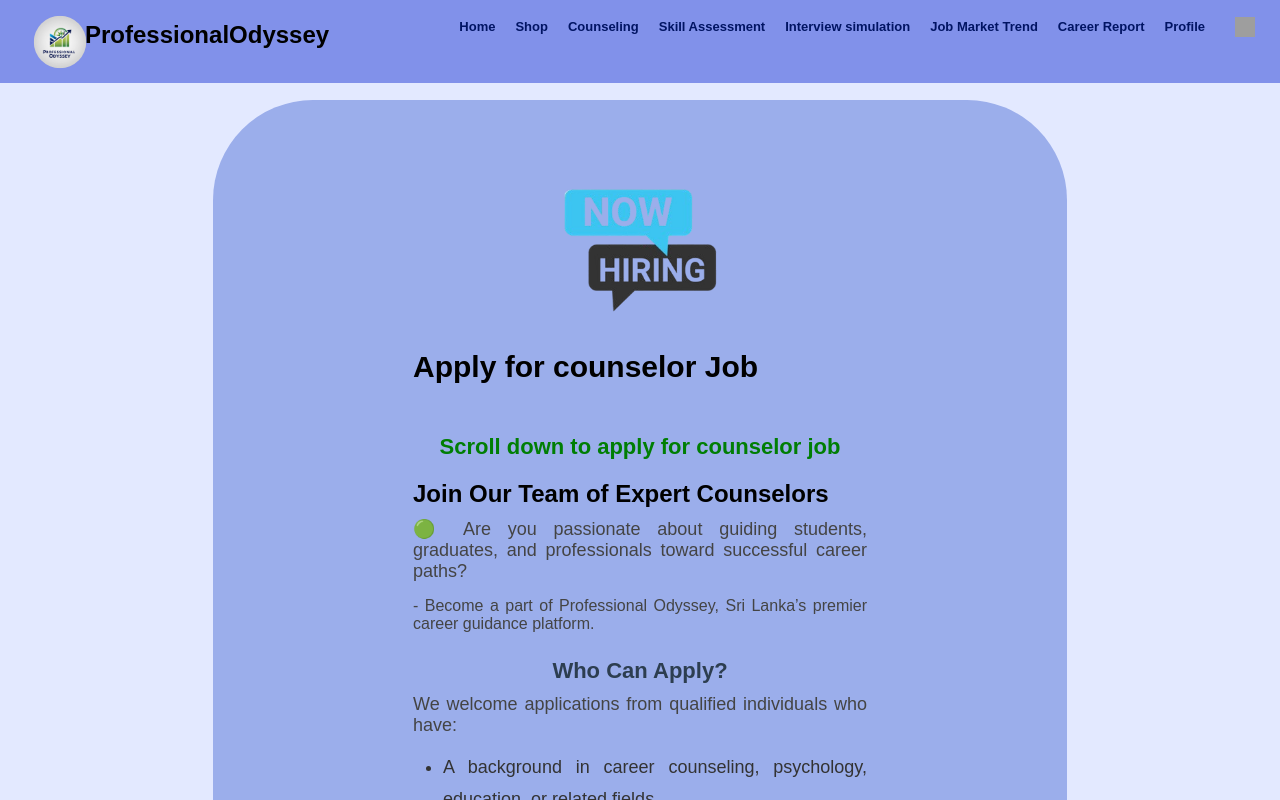
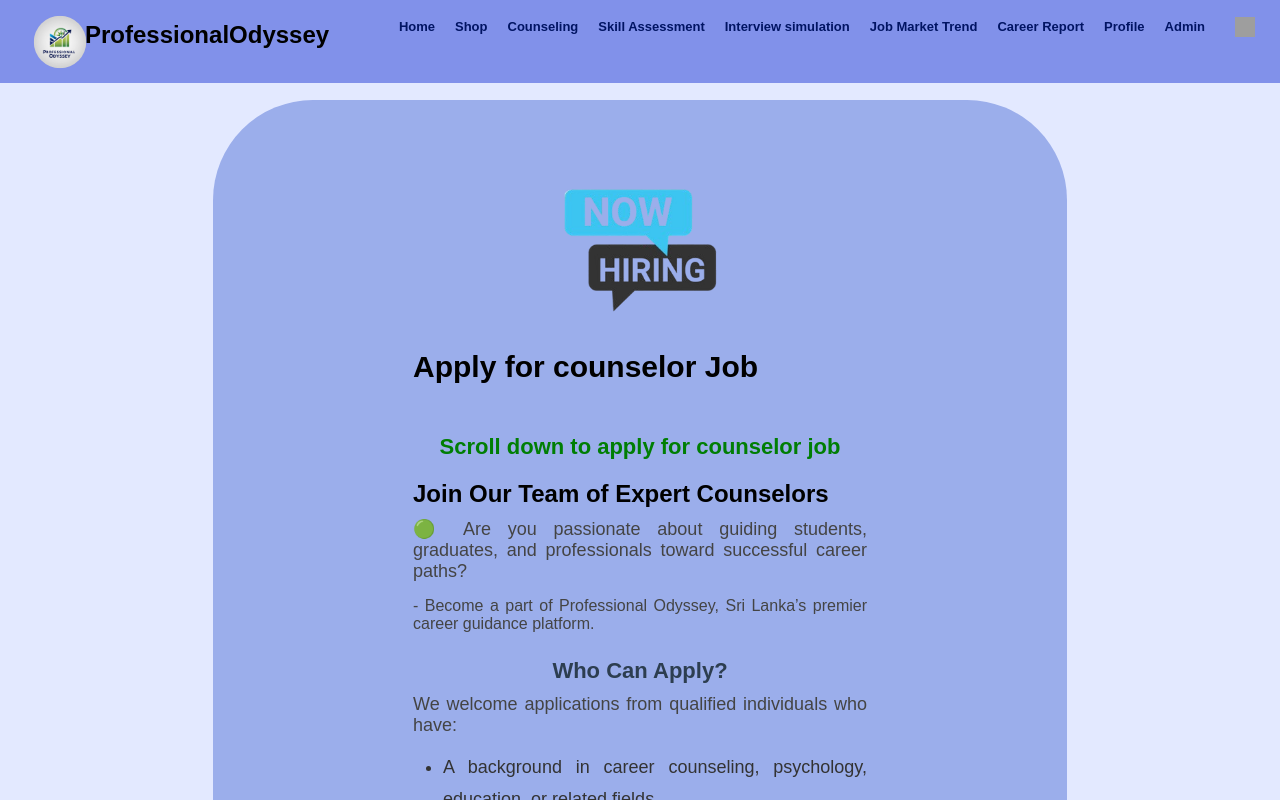
Before and after one commit to DevintthHaran/SDGP, a React (Create React App) app in the folder Frontend/sdgp-project/: page /job in a window 1280 px wide. Shown: the top 800 px of the page. Built offline with nearby package versions, Linux system fonts and the light colour scheme; grey boxes are pictures that could not be loaded; a web font is replaced by a local one.

Commit message:
changing other components to test and work on the backend

```diff
--- a/Frontend/sdgp-project/src/App.js
+++ b/Frontend/sdgp-project/src/App.js
@@ -1,7 +1,7 @@
 import React from 'react';
 import { BrowserRouter as Router, Routes, Route } from 'react-router-dom';
 import Splash from './pages/Splash';
-import Home from './pages/Home';
+import Home from './pages/Home'; // Import the HomePage
 import Shop from './pages/Shop';         // Import the Shop page
 import Order from './pages/Order';
 import Subscription from './pages/Subscription';
@@ -33,16 +33,16 @@ function App() {
   return (
     <Router>
       <Routes>
-        <Route path="/job" element={<JobApply />} />
+
         {/* Define the route for the homepage */}
-        <Route path="/Splash" element={<Splash />} />
+        <Route path="/" element={<Splash />} />
         <Route path="/home" element={<Home />} />
         <Route path="/login" element={<Login/>}/>
         <Route path="/signup" element={<Signup/>}/>
         <Route path="/skill" element={<SkillAssessment/>}/>
         <Route path="/career" element={<CareerAssessment/>}/>
         {/* Define the Pages related to counseling */}
-
+        <Route path="/job" element={<JobApply />} />
         <Route path="/admin" element={<Admin />} />
         {/* Define the route for the Shop page */}
         <Route path="/shop" element={<Shop />} />
--- a/Frontend/sdgp-project/src/components/Header.jsx
+++ b/Frontend/sdgp-project/src/components/Header.jsx
@@ -19,6 +19,7 @@ const Header = () => {
           <li><a href="/job">Job Market Trend</a></li>
           <li><a href="/career">Career Report</a></li>
           <li><a href="/profile">Profile</a></li>
+          <li><a href="/admin">Admin</a></li>
           <li><a href="/setting"><img src="https://img.icons8.com/?size=100&id=84040&format=png&color=000000" alt="Settings icon" /></a></li>
         </ul>
       </nav>
```
Also changed, not shown: 1 other file (tests, documents, lock files or other folders).
